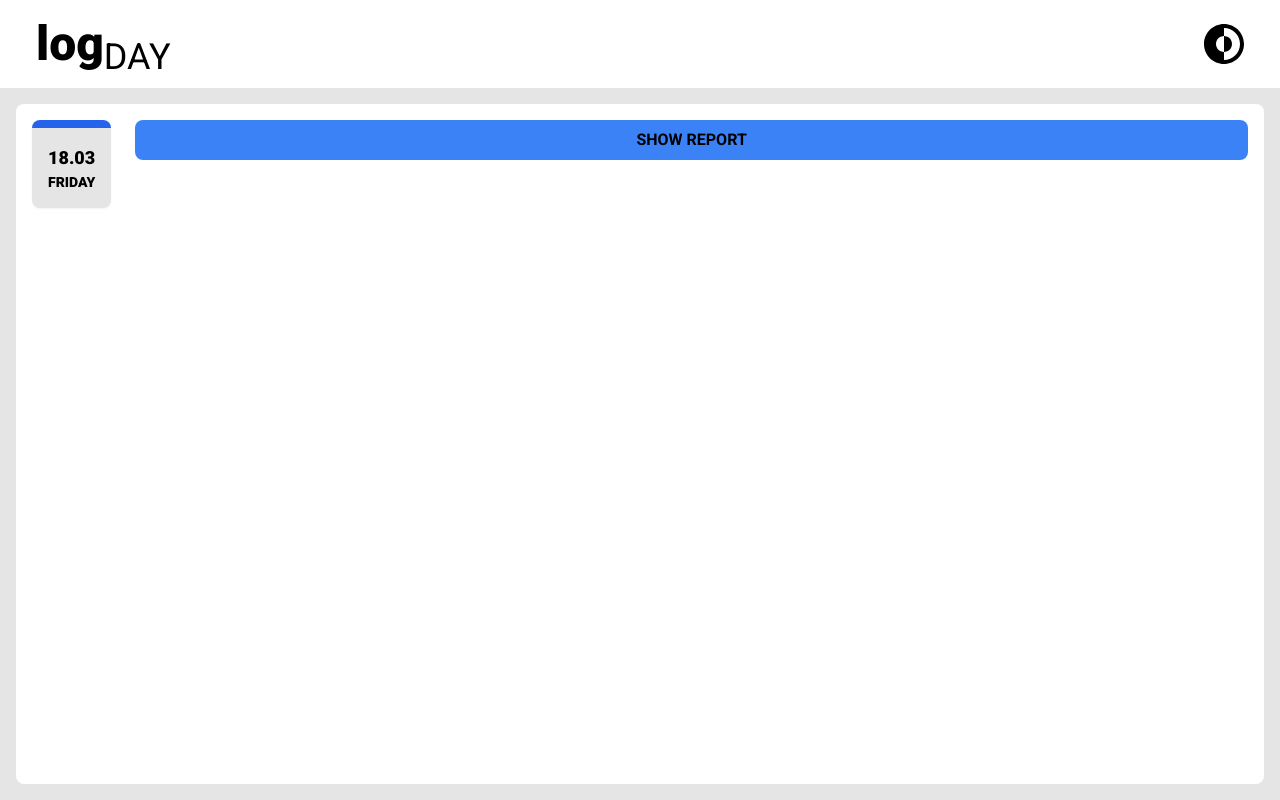
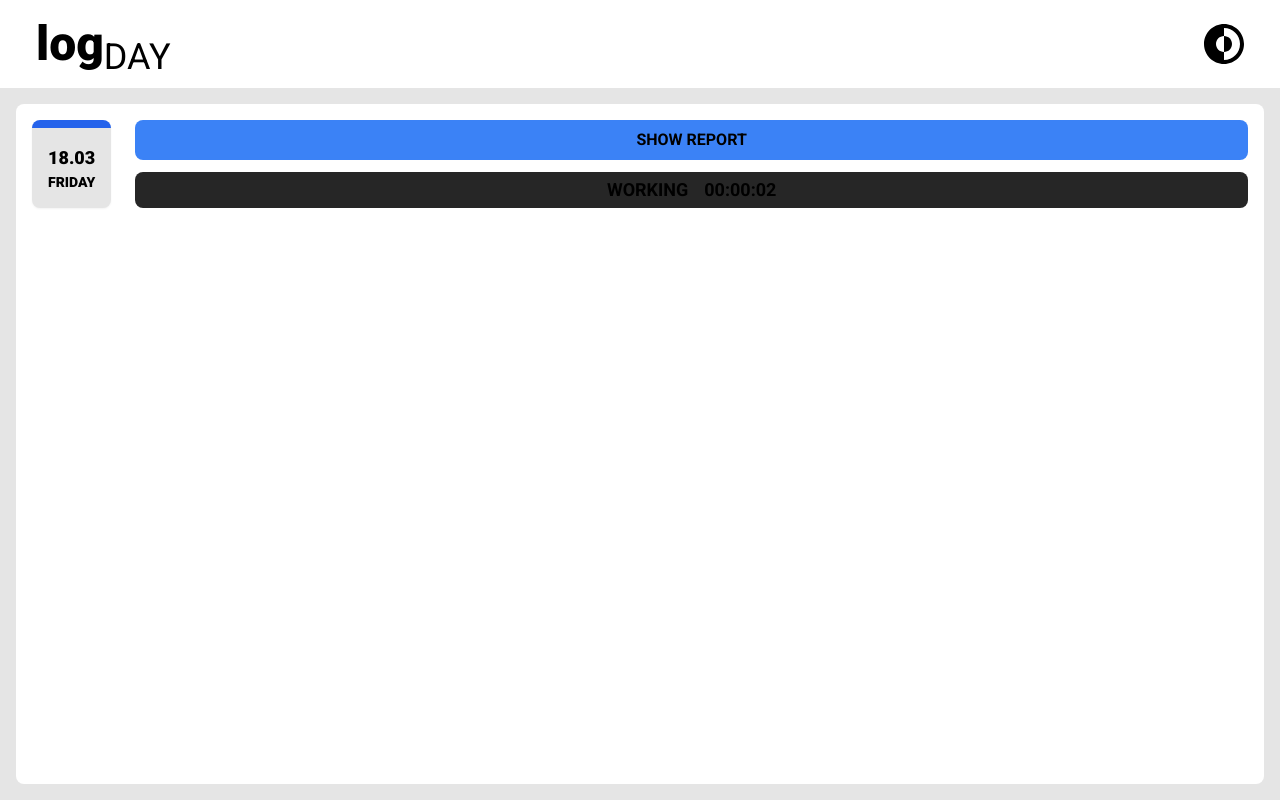
Before and after one commit to kherma/log-day, a Next.js app: page / in a window 1280 px wide. Both pictures are taken after a click on the button "START DAY". Built offline with nearby package versions, Linux system fonts and the light colour scheme.

Commit message:
feat: add teaser

```diff
--- a/components/Logger/Logger.tsx
+++ b/components/Logger/Logger.tsx
@@ -1,21 +1,13 @@
 import { useState } from "react";
-import DayHeading from "../DayHeading/DayHeading";
 import { TLoggerProps } from "./types";
-import ButtonShowReport from "../ButtonShowReport/ButtonShowReport";
+import Teaser from "../Teaser/Teaser";
 import Report from "../Report/Report";
 
 const Logger = ({ logger, setLogger }: TLoggerProps) => {
   const [isModal, setIsModal] = useState(false);
   return (
     <div className="relative w-full h-full">
-      {logger.total && (
-        <div className="flex gap-6 p-4">
-          <DayHeading currentDay={logger.total} />
-          <div className="flex flex-col justify-between items-center w-full">
-            <ButtonShowReport setIsModal={setIsModal} />
-          </div>
-        </div>
-      )}
+      {logger.total && <Teaser total={logger.total} setIsModal={setIsModal} />}
       {isModal && (
         <Report logger={logger} setIsModal={setIsModal} setLogger={setLogger} />
       )}
--- a/components/Report/Report.tsx
+++ b/components/Report/Report.tsx
@@ -26,7 +26,9 @@
               key={`${name}-${index}`}
               className="flex justify-around items-center py-2 w-full text-lg bg-neutral-100 dark:bg-neutral-900 rounded-lg"
             >
-              <p className="font-bold">{name}</p>
+              <p className="overflow-hidden max-w-[5rem] max-h-7 font-bold text-ellipsis">
+                {name}
+              </p>
               <p>{started}</p>
             </li>
           ))}
--- /dev/null
+++ b/components/Teaser/Teaser.tsx
@@ -0,0 +1,21 @@
+import { TTeaserProps } from "./types";
+import DayHeading from "../DayHeading/DayHeading";
+import ButtonShowReport from "../ButtonShowReport/ButtonShowReport";
+import Timer from "../Timer/Timer";
+
+const Teaser = ({ total, setIsModal }: TTeaserProps) => {
+  return (
+    <div className="flex gap-6 p-4">
+      <DayHeading currentDay={total} />
+      <div className="flex flex-col justify-between items-center w-full">
+        <ButtonShowReport setIsModal={setIsModal} />
+        <div className="flex gap-4 justify-center items-center py-1 w-full text-lg font-bold uppercase bg-neutral-800 rounded-lg">
+          <p>working</p>
+          <Timer isRunning={true} date={total} />
+        </div>
+      </div>
+    </div>
+  );
+};
+
+export default Teaser;
--- /dev/null
+++ b/components/Teaser/types.ts
@@ -0,0 +1,6 @@
+import { Dispatch, SetStateAction } from "react";
+
+export type TTeaserProps = {
+  total: Date;
+  setIsModal: Dispatch<SetStateAction<boolean>>;
+};
--- /dev/null
+++ b/components/Timer/Timer.tsx
@@ -0,0 +1,22 @@
+import { useState, useEffect } from "react";
+import { TTimerProps } from "./types";
+import { convertDateToTime } from "../../utils";
+
+const Timer = ({ date, isRunning }: TTimerProps) => {
+  const [timer, setTimer] = useState("00:00:00");
+  useEffect(() => {
+    if (isRunning) {
+      const interval = setInterval(() => {
+        const time = convertDateToTime(new Date(date));
+        setTimer(time);
+      }, 1000);
+      return () => clearInterval(interval);
+    }
+
+    return undefined;
+  }, [isRunning, date]);
+
+  return <p>{timer}</p>;
+};
+
+export default Timer;
--- /dev/null
+++ b/components/Timer/types.ts
@@ -0,0 +1,4 @@
+export type TTimerProps = {
+  date: Date;
+  isRunning: boolean;
+};
```
